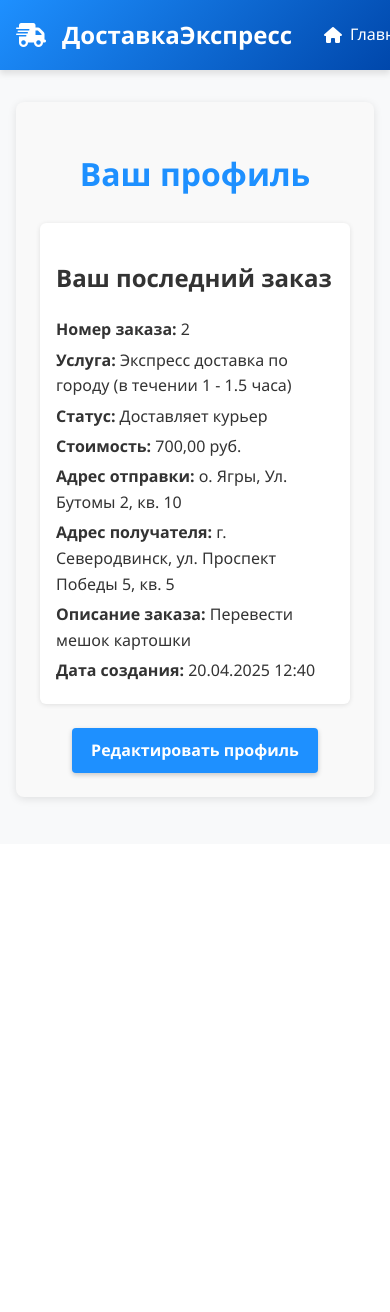
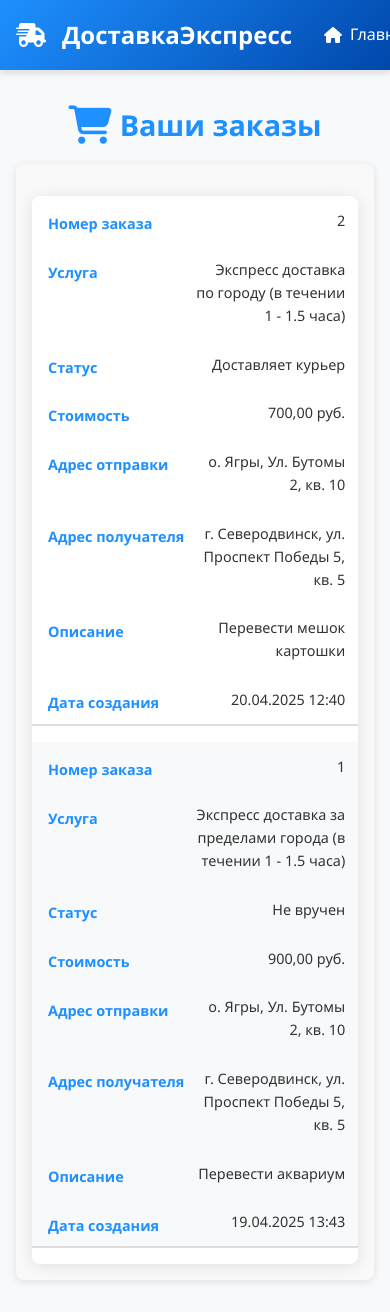
Before and after one commit to WaitAndSee-AFK/delivery, a Django app: template delivery_service/templates/delivery/profile.html in a window 390 px wide; the page is wider, and only the part inside the window is pictured. Before the commit the page ends 802 px from the top of that part, so only its background shows below. Run offline with Django 5.2, Linux system fonts and the light colour scheme; the template is opened without the code that fills it: values that come from a table or form of the project are taken from there, others are empty; data comes from the database, SQL or seed files in the repository; both versions use the stored data as it was after the commit.

Commit message:
Я делаю курсовую за неделю часть 9

```diff
--- a/delivery_service/templates/delivery/profile.html
+++ b/delivery_service/templates/delivery/profile.html
@@ -4,71 +4,188 @@
 
 {% block content %}
 <style>
+    body {
+        font-family: 'Segoe UI', Tahoma, Geneva, Verdana, sans-serif;
+        color: #333;
+        line-height: 1.6;
+        background-color: #f8f9fa;
+        margin: 0;
+        padding: 0;
+    }
+
+    /* Центрированный заголовок с иконкой */
+    .profile-header {
+        max-width: 1200px;
+        margin: 2rem auto 1rem;
+        padding: 0 1rem;
+        text-align: center;
+        color: #1e90ff;
+        font-weight: 600;
+        font-size: 2.2rem;
+        display: flex;
+        justify-content: center;
+        align-items: center;
+        gap: 0.5rem;
+    }
+
+    .profile-header i {
+        font-size: 2.4rem;
+    }
+
+    /* Основной контейнер профиля */
     .profile-container {
-        max-width: 600px;
-        margin: 2rem auto;
+        max-width: 1200px;
+        margin: 0 auto 2rem;
+        padding: 0 1rem;
         background: #f9f9f9;
-        padding: 1.5rem;
         border-radius: 8px;
         box-shadow: 0 2px 8px rgba(0,0,0,0.1);
-        font-family: 'Segoe UI', Tahoma, Geneva, Verdana, sans-serif;
+        font-family: inherit;
         color: #333;
-        position: relative;
-        text-align: center; /* Выравниваем элементы по центру */
-    }
-    h1 {
-        color: #1e90ff;
-        margin-bottom: 1.5rem;
-        font-weight: 600;
         text-align: center;
     }
-    .order-info {
-        background: #fff;
+
+    /* Таблица заказов */
+    .orders-table {
+        width: 100%;
+        border-collapse: collapse;
+        margin: 1rem 0 0 0;
+        box-shadow: 0 2px 15px rgba(0, 0, 0, 0.1);
+        border-radius: 8px;
+        overflow: hidden;
+        background: white;
+        text-align: left;
+        table-layout: fixed;
+    }
+
+    .orders-table thead {
+        background: linear-gradient(135deg, #1e90ff, #0047ab);
+        color: white;
+    }
+
+    .orders-table th, .orders-table td {
         padding: 1rem;
-        border-radius: 6px;
-        box-shadow: 0 1px 5px rgba(0,0,0,0.1);
-        margin-bottom: 1.5rem;
-        text-align: left; /* Возвращаем выравнивание текста влево для информации о заказе */
+        font-size: 1rem;
+        border-bottom: 1px solid #e0e0e0;
+        vertical-align: middle;
+        overflow-wrap: break-word;
+        word-wrap: break-word;
+        hyphens: auto;
     }
-    .order-info p {
-        margin: 0.3rem 0;
+
+    .orders-table tbody tr:nth-child(even) {
+        background-color: #f8f9fa;
     }
-    .edit-profile-btn {
-        display: inline-block; /* Делаем кнопку строчно-блочным элементом */
-        background: #1e90ff;
-        color: white;
-        padding: 0.6rem 1.2rem;
-        border-radius: 4px;
-        text-decoration: none;
-        font-weight: 600;
+
+    .orders-table tbody tr:hover {
+        background-color: #f0f7ff;
         transition: background-color 0.3s ease;
-        box-shadow: 0 2px 5px rgba(0, 0, 0, 0.2); /* Тень для кнопки */
     }
-    .edit-profile-btn:hover {
-        background: #0047ab;
-        box-shadow: 0 3px 7px rgba(0, 0, 0, 0.3); /* Усиливаем тень при наведении */
+
+    .order-description {
+        max-width: 250px;
+    }
+
+    /* Адаптивность */
+    @media (max-width: 768px) {
+        .profile-header {
+            font-size: 1.8rem;
+        }
+
+        .orders-table th,
+        .orders-table td {
+            padding: 0.8rem;
+            font-size: 0.9rem;
+        }
+    }
+
+    @media (max-width: 480px) {
+        .profile-container {
+            padding: 1rem;
+        }
+
+        .orders-table, .orders-table thead, .orders-table tbody, .orders-table th, .orders-table td, .orders-table tr {
+            display: block;
+        }
+
+        .orders-table thead tr {
+            position: absolute;
+            top: -9999px;
+            left: -9999px;
+        }
+
+        .orders-table tr {
+            margin-bottom: 1rem;
+            border-bottom: 2px solid #ddd;
+        }
+
+        .orders-table td {
+            border: none;
+            position: relative;
+            padding-left: 50%;
+            text-align: right;
+        }
+
+        .orders-table td::before {
+            position: absolute;
+            top: 1rem;
+            left: 1rem;
+            width: 45%;
+            padding-right: 10px;
+            white-space: nowrap;
+            font-weight: 600;
+            text-align: left;
+            color: #1e90ff;
+        }
+
+        .orders-table td:nth-of-type(1)::before { content: "Номер заказа"; }
+        .orders-table td:nth-of-type(2)::before { content: "Услуга"; }
+        .orders-table td:nth-of-type(3)::before { content: "Статус"; }
+        .orders-table td:nth-of-type(4)::before { content: "Стоимость"; }
+        .orders-table td:nth-of-type(5)::before { content: "Адрес отправки"; }
+        .orders-table td:nth-of-type(6)::before { content: "Адрес получателя"; }
+        .orders-table td:nth-of-type(7)::before { content: "Описание"; }
+        .orders-table td:nth-of-type(8)::before { content: "Дата создания"; }
     }
 </style>
 
+<div class="profile-header">
+    <i class="fas fa-shopping-cart" aria-hidden="true"></i>
+    <span>Ваши заказы</span>
+</div>
+
 <div class="profile-container">
-    <h1>Ваш профиль</h1>
-
     {% if orders %}
-        <div class="order-info">
-            <h2>Ваш последний заказ</h2>
-            {% with order=orders.0 %}
-                <p><strong>Номер заказа:</strong> {{ order.id }}</p>
-                <p><strong>Услуга:</strong> {{ order.service.name|default:"Не указана" }}</p>
-                <p><strong>Статус:</strong> {{ order.get_status_display }}</p>
-                <p><strong>Стоимость:</strong> {{ order.cost|default:"Не указана" }} руб.</p>
-                <p><strong>Адрес отправки:</strong> {{ order.sender_address|default:"Не указан" }}</p>
-                <p><strong>Адрес получателя:</strong> {{ order.recipient_address|default:"Не указан" }}</p>
-                <p><strong>Описание заказа:</strong> {{ order.order_description|default:"Нет описания" }}</p>
-                <p><strong>Дата создания:</strong> {{ order.created_at|date:"d.m.Y H:i" }}</p>
-            {% endwith %}
-        </div>
+        <table class="orders-table" aria-label="Таблица заказов пользователя">
+            <thead>
+                <tr>
+                    <th>Номер заказа</th>
+                    <th>Услуга</th>
+                    <th>Статус</th>
+                    <th>Стоимость</th>
+                    <th>Адрес отправки</th>
+                    <th>Адрес получателя</th>
+                    <th>Описание</th>
+                    <th>Дата создания</th>
+                </tr>
+            </thead>
+            <tbody>
+                {% for order in orders %}
+                <tr>
+                    <td>{{ order.id }}</td>
+                    <td>{{ order.service.name|default:"Не указана" }}</td>
+                    <td>{{ order.get_status_display }}</td>
+                    <td>{{ order.cost|default:"Не указана" }} руб.</td>
+                    <td>{{ order.sender_address|default:"Не указан" }}</td>
+                    <td>{{ order.recipient_address|default:"Не указан" }}</td>
+                    <td class="order-description">{{ order.order_description|default:"Нет описания" }}</td>
+                    <td>{{ order.created_at|date:"d.m.Y H:i" }}</td>
+                </tr>
+                {% endfor %}
+            </tbody>
+        </table>
+    {% else %}
+        <p>У вас пока нет заказов.</p>
     {% endif %}
-
-    <a href="#" class="edit-profile-btn">Редактировать профиль</a>
 </div>
 {% endblock %}
```
Also changed, not shown: delivery_service/db.sqlite3.
